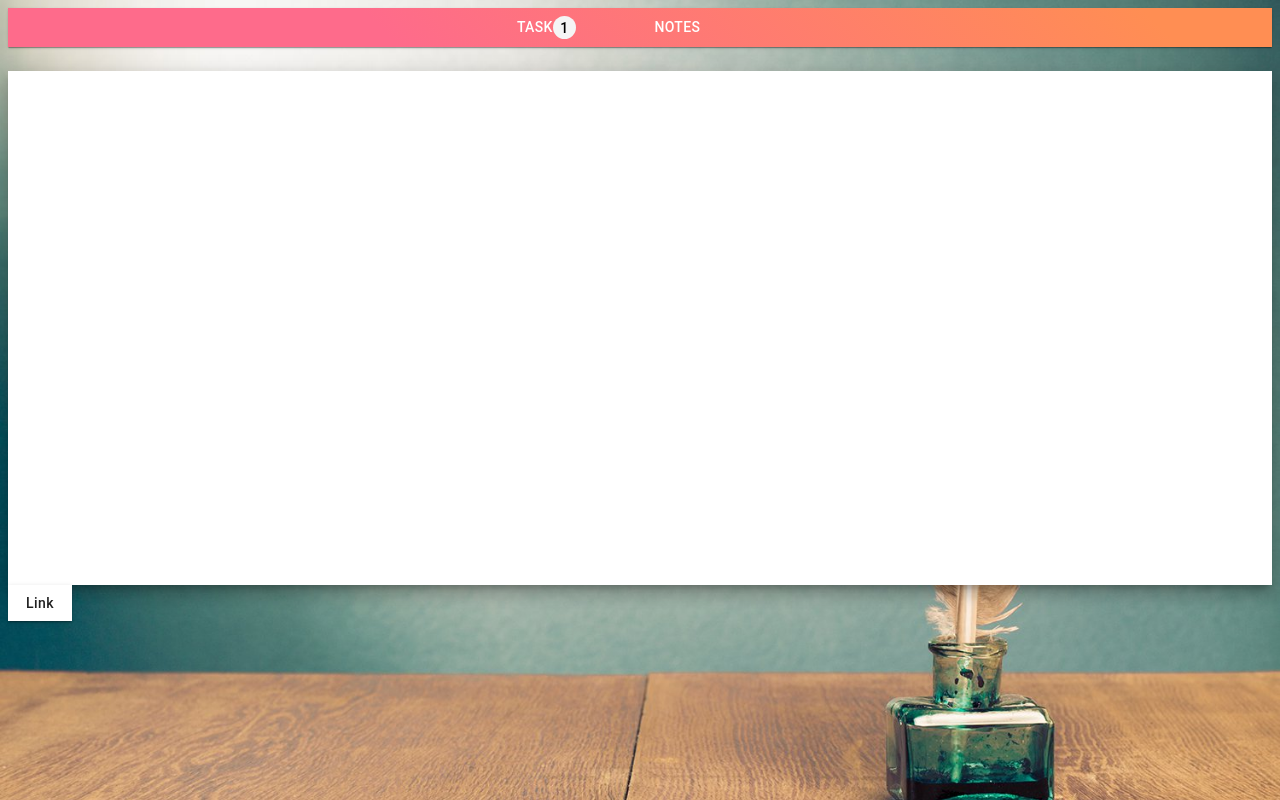
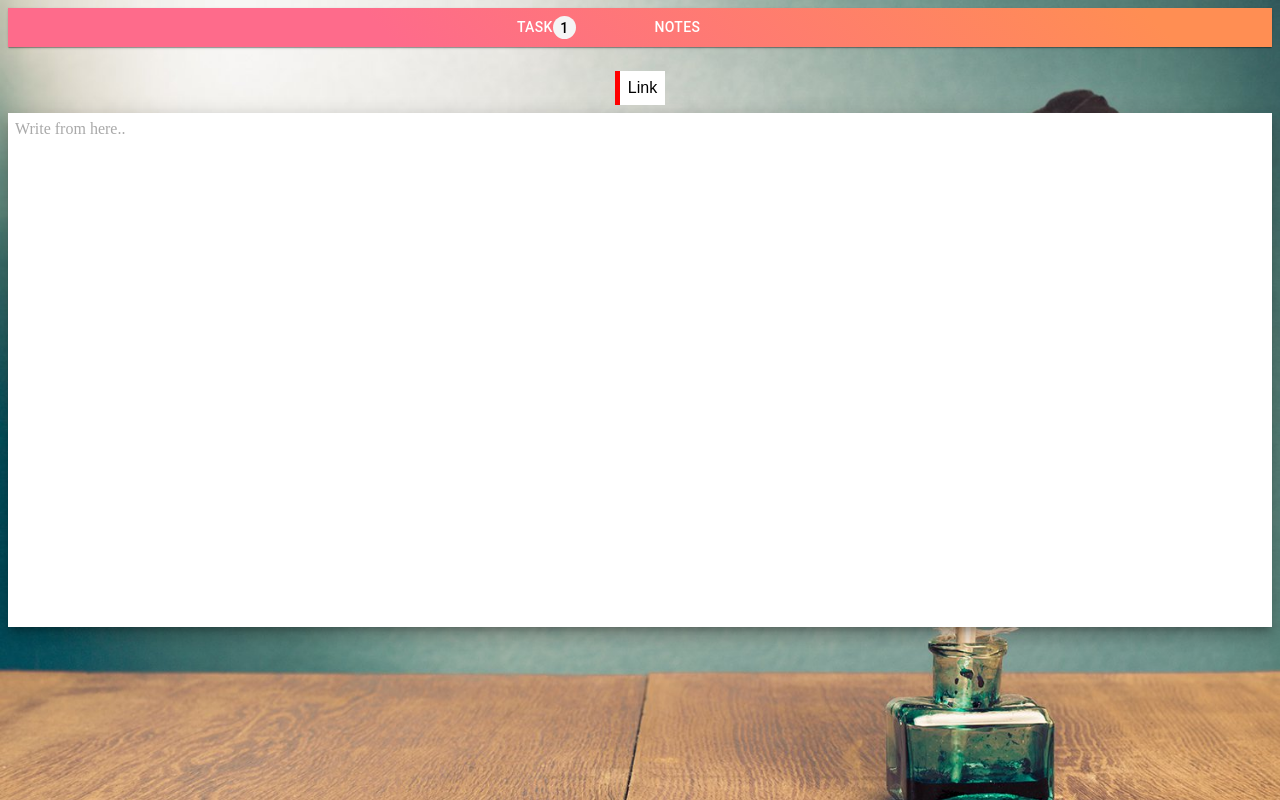
Before and after one commit to suman-kr/redesigned-happiness, a React app: page /table in a window 1280 px wide. Built offline with nearby package versions, Linux system fonts and the light colour scheme.

Commit message:
:zap: Fix LINK BUTTON IN NEW NOTEPAD

```diff
--- a/src/components/Table.tsx
+++ b/src/components/Table.tsx
@@ -1,63 +1,65 @@
-import * as React from 'react';
-import '../styles/notepad.css';
-import { Dialog, DialogTitle, TextField, Button } from '@material-ui/core';
+import * as React from "react";
+import "../styles/notepad.css";
+import { Dialog, DialogTitle, TextField, Button } from "@material-ui/core";
 export class Table extends React.Component<Props, State> {
   constructor(props: Props) {
     super(props);
     this.state = {
       toggleDialog: false,
-      linkName: '',
-      linkURL: '',
+      linkName: "",
+      linkURL: "",
+      content: "",
+      initialText: <span style={{ color: "darkgray" }}>Write from here..</span>,
     };
   }
   createLink = () => {
-    const anchorTag = document.createElement('a');
-    anchorTag.setAttribute('href', this.state.linkURL);
+    const anchorTag = document.createElement("a");
+    anchorTag.setAttribute("href", this.state.linkURL);
     const textNode = document.createTextNode(this.state.linkName);
     anchorTag.appendChild(textNode);
-    const div = document.createElement('div');
-    div.setAttribute('contenteditable', 'false');
-    div.style.display = 'inline';
+    const div = document.createElement("div");
+    div.setAttribute("contenteditable", "false");
+    div.style.display = "inline";
     div.appendChild(anchorTag);
-    const notepadId = document.getElementById('table');
+    const notepadId = document.getElementById("table");
     notepadId?.appendChild(div);
-  }
+  };
 
   insertLinkDialog = () => (
     <Dialog
       onClose={this.toggleDialog}
       open={this.state.toggleDialog}
-      className={'dialog'}
+      className={"dialog"}
     >
       <DialogTitle
-        style={{ display: 'flex', justifyContent: 'center', padding: '10px' }}
+        style={{ display: "flex", justifyContent: "center", padding: "10px" }}
       >
         Insert Link
       </DialogTitle>
       <TextField
-        style={{ width: '80px', padding: '10px' }}
-        placeholder={'Name:'}
+        style={{ width: "80px", padding: "10px" }}
+        placeholder={"Name:"}
         onChange={(e) => {
           this.setState({ linkName: e.target.value });
         }}
       ></TextField>
       <TextField
-        style={{ padding: '10px' }}
-        placeholder={'https://www.example.com'}
+        style={{ padding: "10px" }}
+        placeholder={"https://www.example.com"}
         onChange={(e) => {
           this.setState({ linkURL: e.target.value });
         }}
       ></TextField>
       <Button
         style={{
-          textTransform: 'capitalize',
-          borderRadius: '0px',
-          display: 'block',
-          margin: 'auto',
-          marginBottom: '6px',
+          textTransform: "capitalize",
+          borderRadius: "0px",
+          display: "block",
+          margin: "auto",
+          marginBottom: "6px",
         }}
-        variant='contained'
-        color='primary'
+        variant="contained"
+        color="primary"
         onClick={() => {
           this.toggleDialog();
           this.createLink();
@@ -66,40 +68,81 @@ export class Table extends React.Component<Props, State> {
         Insert
       </Button>
     </Dialog>
-  )
+  );
 
   toggleDialog = () => {
     this.setState({ toggleDialog: !this.state.toggleDialog });
-  }
+  };
+  onChangeContent = (e: string) => {
+    let { content } = this.state;
+    content = "";
+    content += e;
+    if (content.length === 0) {
+      this.setState({
+        initialText: (
+          <span style={{ color: "darkgray" }}>Write from here..</span>
+        ),
+      });
+    } else {
+      this.setState({ initialText: <></> });
+    }
+    this.setState({ content });
+  };
+  onClickChange = () => {
+    const { content } = this.state;
+    if (content.length >= 0) {
+      this.setState({ initialText: <></> });
+    } else {
+      this.setState({
+        initialText: (
+          <span style={{ color: "darkgray" }}>Write from here..</span>
+        ),
+      });
+    }
+  };
+
   render() {
     return (
-      /**
-       * cAN BE USED LATER!!!!
-       */
-      //   <table id="table" contentEditable={true}>
-      //     <tbody id="body">
-      //       <tr className="row">
-      //         <td id="data" contentEditable={true}>
-      //         </td>
-      //       </tr>
-      //     </tbody>
-      //   </table>
-      <>
-        <div contentEditable={true} id='table'></div>
-        <Button
-          variant='contained'
-          className='card'
-          onClick={this.toggleDialog}
+      <div>
+        <div
           style={{
-            borderRadius: '0px',
-            background: 'white',
-            textTransform: 'capitalize',
+            marginBottom: "0.5em",
+            display: "flex",
+            justifyContent: "center",
           }}
         >
-          Link
-        </Button>
+          <button
+            onClick={this.toggleDialog}
+            style={{
+              color: "black",
+              background: "white",
+              fontSize: "16px",
+              padding: "8px",
+              border: "none",
+              borderLeft: "5px solid",
+              borderLeftColor: "red",
+              cursor: "pointer",
+            }}
+          >
+            Link
+          </button>
+        </div>
+
+        <div
+          contentEditable={true}
+          id="table"
+          onInput={(e) => {
+            if (e.currentTarget.textContent)
+              this.onChangeContent(e.currentTarget.textContent);
+          }}
+          suppressContentEditableWarning
+          onClick={() => this.onClickChange()}
+        >
+          {this.state.initialText}
+        </div>
+
         {this.insertLinkDialog()}
-      </>
+      </div>
     );
   }
 }
@@ -109,4 +152,6 @@ interface State {
   toggleDialog: boolean;
   linkName: string;
   linkURL: string;
+  content: string;
+  initialText: React.ReactElement;
 }
```
